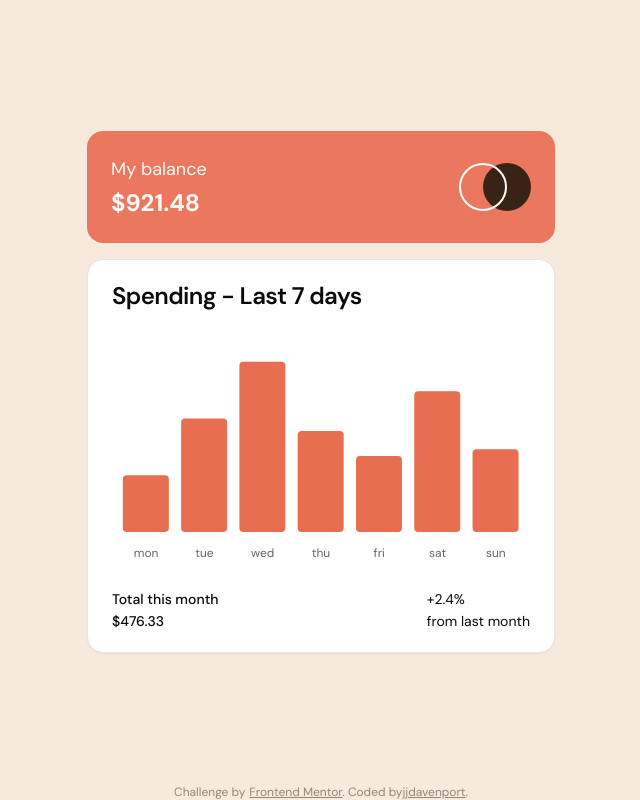
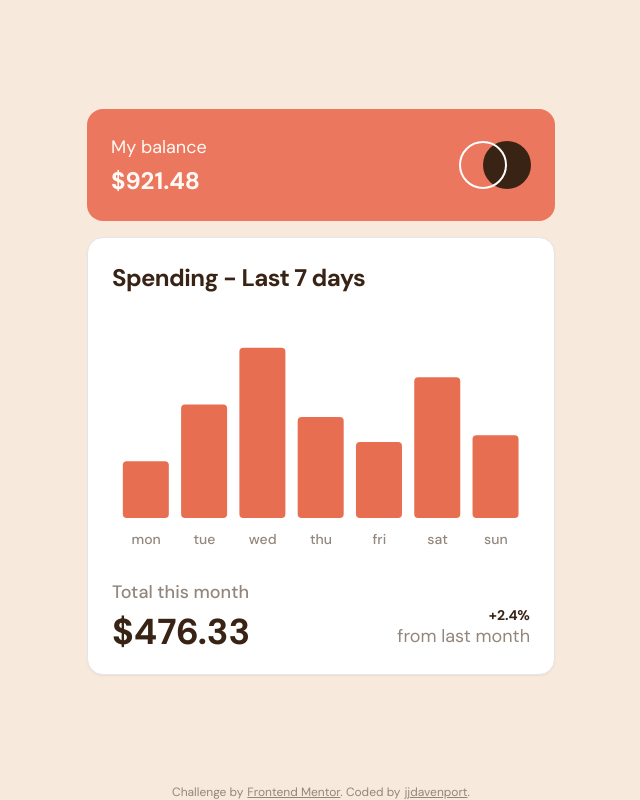
Before and after one commit to jjdavenport/expenses-chart-component-main, a React (Vite) app: page / in a window 1280 px wide. Shown: the whole page, without its empty margins (319-959 px from the left). Built offline with nearby package versions, Linux system fonts and the light colour scheme.

Commit message:
add hover styling

```diff
--- a/src/components/chart.jsx
+++ b/src/components/chart.jsx
@@ -18,12 +18,40 @@ const chartConfig = {
   },
 };
 
+// use hover state to set the tooltip
+
+const CustomBar = ({ x, y, width, height, fill, opacity }) => {
+  const borderRadius = 4;
+  const style = {
+    transition: "all 0.3s ease-in-out",
+    opacity: opacity,
+    cursor: "pointer",
+  };
+
+  return (
+    <rect
+      x={x}
+      y={y}
+      width={width}
+      height={height}
+      fill={fill}
+      rx={borderRadius}
+      ry={borderRadius}
+      style={style}
+    />
+  );
+};
+
 const Chart = () => {
+  const [hover, setHover] = useState(null);
   const [position, setPosition] = useState({ x: 0, y: 0 });
+
   return (
     <Card className="rounded-2xl">
       <CardHeader>
-        <CardTitle>Spending - Last 7 days</CardTitle>
+        <CardTitle className="text-2xl font-bold text-darkBrown">
+          Spending - Last 7 days
+        </CardTitle>
       </CardHeader>
       <CardContent>
         <ChartContainer config={chartConfig}>
@@ -35,6 +63,11 @@ const Chart = () => {
               tickMargin={10}
               axisLine={false}
               tickFormatter={(value) => value.slice(0, 3)}
+              tick={{
+                fill: "hsl(28, 10%, 53%)",
+                fontWeight: "500",
+                fontSize: "14px",
+              }}
             />
             <ChartTooltip
               position={{ x: position.x, y: position.y }}
@@ -42,32 +75,47 @@ const Chart = () => {
               content={<ToolTip />}
             />
             <Bar
-              className="cursor-pointer"
-              onMouseOver={(data) => {
-                if (data.height) {
-                  setPosition({
-                    x: data.x - 5,
-                    y: data.y - 40,
-                  });
-                }
-              }}
               dataKey="amount"
               fill="var(--color-desktop)"
+              shape={({ x, y, width, height, fill, index }) => (
+                <CustomBar
+                  x={x}
+                  y={y}
+                  width={width}
+                  height={height}
+                  fill={fill}
+                  opacity={hover === index ? 0.6 : 1}
+                />
+              )}
+              onMouseOver={(data, index) => {
+                setHover(index);
+                setPosition({
+                  x: data.x - 5,
+                  y: data.y - 40,
+                });
+              }}
+              onMouseOut={() => {
+                setHover(null);
+              }}
               radius={4}
             />
           </BarChart>
         </ChartContainer>
       </CardContent>
-      <CardFooter className="flex justify-between gap-2 text-sm">
+      <CardFooter className="flex items-end justify-between gap-2 text-sm">
         <div className="flex flex-col gap-2">
-          <div className="flex gap-2 font-medium leading-none">
+          <div className="flex gap-2 text-base font-medium leading-none text-mediumBrown md:text-lg">
             Total this month
           </div>
-          <div className="flex gap-2 font-medium leading-none">$476.33</div>
+          <div className="flex gap-2 text-4xl font-bold leading-none text-darkBrown">
+            $476.33
+          </div>
         </div>
-        <div className="flex flex-col gap-2">
-          <div className="text-muted-foreground leading-none">+2.4%</div>
-          <div className="text-muted-foreground leading-none">
+        <div className="flex flex-col items-end">
+          <div className="text-muted-foreground font-bold leading-none text-darkBrown">
+            +2.4%
+          </div>
+          <div className="text-muted-foreground text-base leading-none text-mediumBrown md:text-lg">
             from last month
           </div>
         </div>
--- a/src/components/footer.jsx
+++ b/src/components/footer.jsx
@@ -12,7 +12,7 @@ const Footer = () => {
             Frontend Mentor
           </a>
           . Coded by
-          <a className="underline" href="https://github.com/jjdavenport">
+          <a className="pl-1 underline" href="https://github.com/jjdavenport">
             jjdavenport
           </a>
           .
--- a/src/components/tooltip.jsx
+++ b/src/components/tooltip.jsx
@@ -1,9 +1,9 @@
 const ToolTip = ({ active, payload }) => {
   return (
     <>
-      <div className="rounded-md bg-black p-2">
+      <div className="rounded-md bg-darkBrown p-2">
         {active && payload && (
-          <span className="text-sm text-white">{`$${payload[0].value}`}</span>
+          <span className="text-sm font-medium text-paleOrange">{`$${payload[0].value}`}</span>
         )}
       </div>
     </>
--- a/src/index.css
+++ b/src/index.css
@@ -7,5 +7,6 @@
   :root {
     --radius: 0.5rem;
     --chart-1: 12 76% 61%;
+    --chart-2: hsl(186, 34%, 60%);
   }
 }
--- a/tailwind.config.js
+++ b/tailwind.config.js
@@ -5,27 +5,24 @@ export default {
   theme: {
     extend: {
       colors: {
-  			softRed: 'hsl(10, 79%, 65%)',
-  			cyan: 'hsl(186, 34%, 60%)',
-  			darkBrown: 'hsl(25, 47%, 15%)',
-  			mediumBrown: 'hsl(28, 10%, 53%)',
-  			cream: 'hsl(27, 66%, 92%)',
-  			paleOrange: 'hsl(33, 100%, 98%)',
-  			hoverOrange: 'hsl(10, 100%, 76%)',
-  			hoverCyan: 'hsl(187, 49%, 80%)'
+        softRed: "hsl(10, 79%, 65%)",
+        cyan: "hsl(186, 34%, 60%)",
+        darkBrown: "hsl(25, 47%, 15%)",
+        mediumBrown: "hsl(28, 10%, 53%)",
+        cream: "hsl(27, 66%, 92%)",
+        paleOrange: "hsl(33, 100%, 98%)",
+        hoverOrange: "hsl(10, 100%, 76%)",
+        hoverCyan: "hsl(187, 49%, 80%)",
       },
       fontFamily: {
-  			custom: [
-  				'dm sans',
-  				'sans-serif'
-  			]
+        custom: ["dm sans", "sans-serif"],
       },
       borderRadius: {
-  			lg: 'var(--radius)',
-  			md: 'calc(var(--radius) - 2px)',
-  			sm: 'calc(var(--radius) - 4px)'
-  		}
-  	}
+        lg: "var(--radius)",
+        md: "calc(var(--radius) - 2px)",
+        sm: "calc(var(--radius) - 4px)",
+      },
+    },
   },
   plugins: [require("tailwindcss-animate")],
 };
```
Lines whose indentation alone changed are shown as unchanged.
